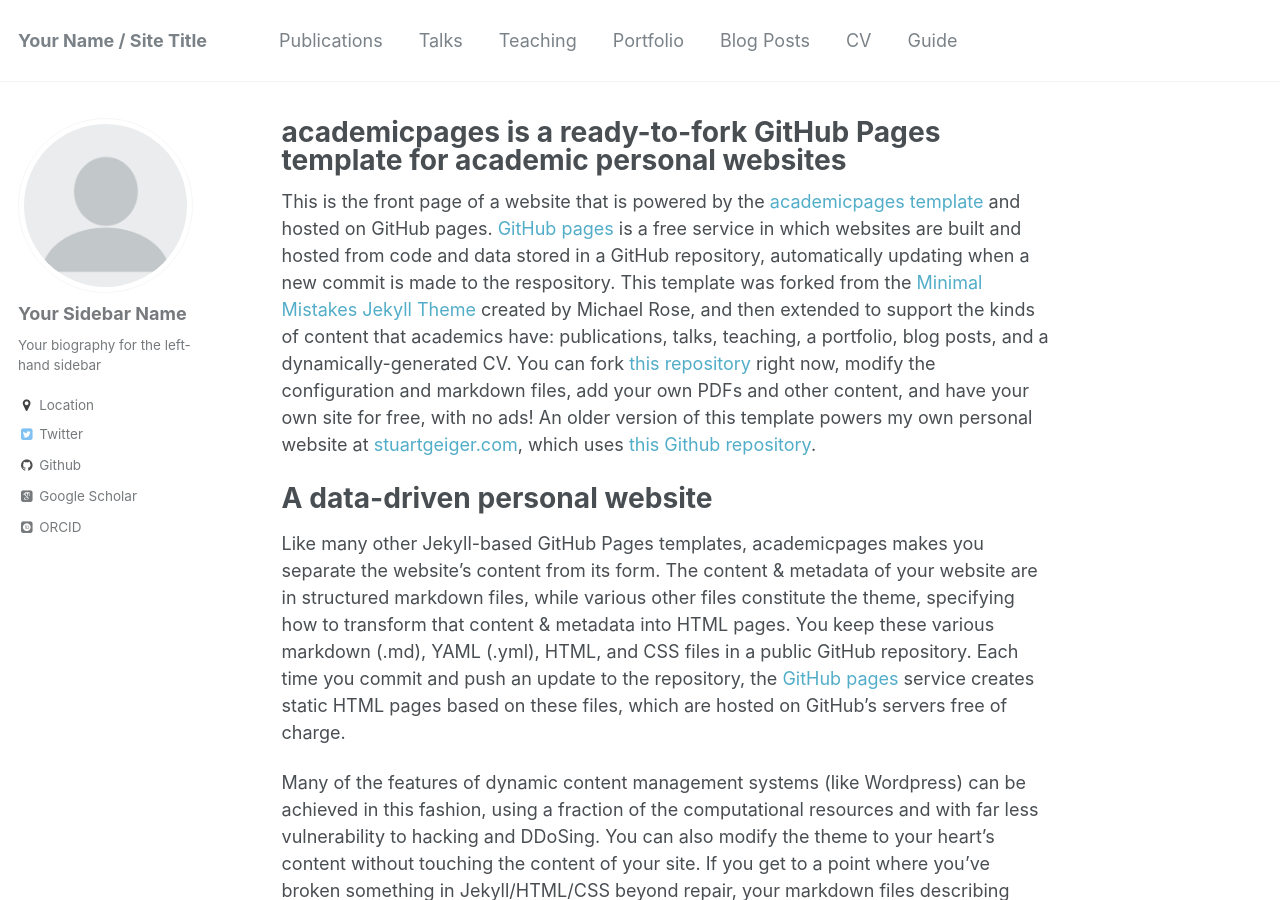
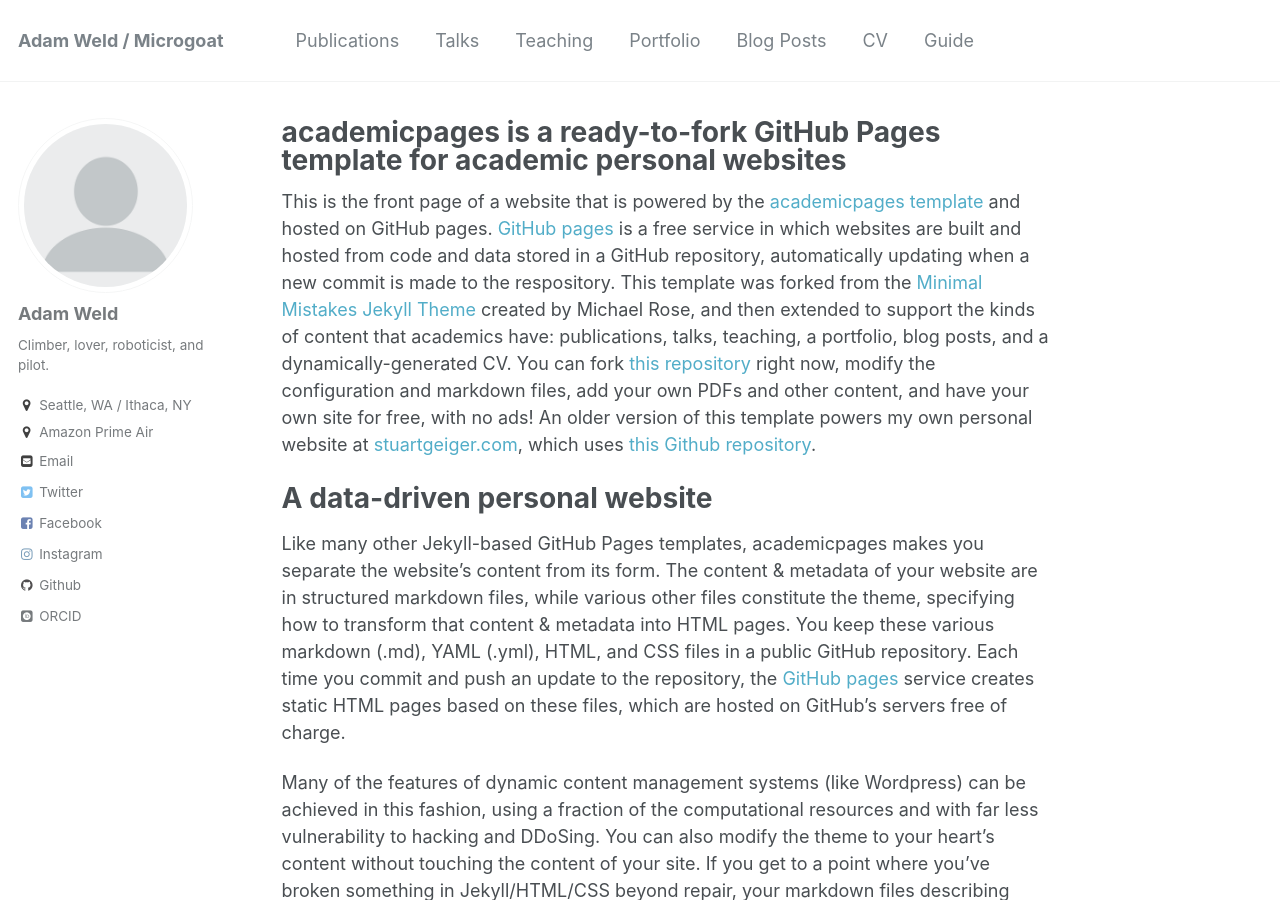
Before and after one commit to adamweld/adamweld.github.io, a Jekyll site: the page built from _pages/about.md, in a window 1280 px wide and 900 px high. Built offline with Jekyll 4.4.1, drawn with Linux system fonts in a browser that asks for light colours; some web fonts are replaced; some of the changed text lies outside the part shown.

Commit message:
added content

```diff
--- a/_config.yml
+++ b/_config.yml
@@ -7,13 +7,13 @@
 
 # Site Settings
 locale                   : "en-US"
-title                    : "Your Name / Site Title"
+title                    : "Adam Weld / Microgoat"
 title_separator          : "-"
-name                     : &name "Your Name"
-description              : &description "personal description"
-url                      : https://academicpages.github.io # the base hostname & protocol for your site e.g. "https://mmistakes.github.io"
+name                     : &name "Adam Weld"
+description              : &description "personal website"
+url                      : https://adamweld.github.io # the base hostname & protocol for your site e.g. "https://mmistakes.github.io"
 baseurl                  : "" # the subpath of your site, e.g. "/blog"
-repository               : "academicpages/academicpages.github.io"
+repository               : "adamweld/adamweld.github.io"
 teaser                   :  # filename of teaser fallback teaser image placed in /images/, .e.g. "500x300.png"
 breadcrumbs              : false # true, false (default)
 words_per_minute         : 160
@@ -57,7 +57,7 @@ yandex_site_verification :
 twitter:
   username               : &twitter
 facebook:
-  username               :
+  username               : &facebook
   app_id                 :
   publisher              :
 og_image                 :  # Open Graph/Twitter default site image
@@ -78,24 +78,24 @@ analytics:
 
 # Site Author
 author:
-  name             : "Your Sidebar Name"
+  name             : "Adam Weld"
   avatar           : "profile.png"
-  bio              : "Your biography for the left-hand sidebar"
-  location         : "Location"
-  employer         :
-  googlescholar    : "http://yourfullgooglescholarurl.com"
-  email            :
+  bio              : "Climber, lover, roboticist, and pilot."
+  location         : "Seattle, WA / Ithaca, NY"
+  employer         : "Amazon Prime Air"
+  googlescholar    :
+  email            : "adam.weld@gmail.com"
   uri              :
   bitbucket        :
   codepen          :
   dribbble         :
   flickr           :
-  facebook         :
+  facebook         : "adam.weld"
   foursquare       :
-  github           : "academicpages"
+  github           : "adamweld"
   google_plus      :
   keybase          :
-  instagram        :
+  instagram        : "adweld"
   lastfm           :
   linkedin         :
   orcid            : "http://orcid.org/yourorcidurl"
@@ -104,7 +104,7 @@ author:
   stackoverflow    : # http://stackoverflow.com/users/123456/username
   steam            :
   tumblr           :
-  twitter          : "replacethistwitterhandle"
+  twitter          : "adweld"
   vine             :
   weibo            :
   xing             :
```
Also changed, not shown: 4 other files.
